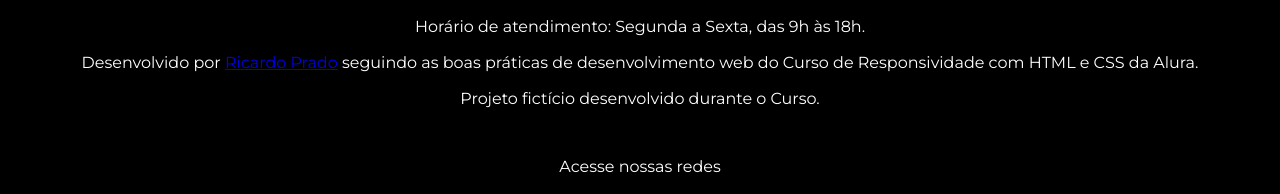
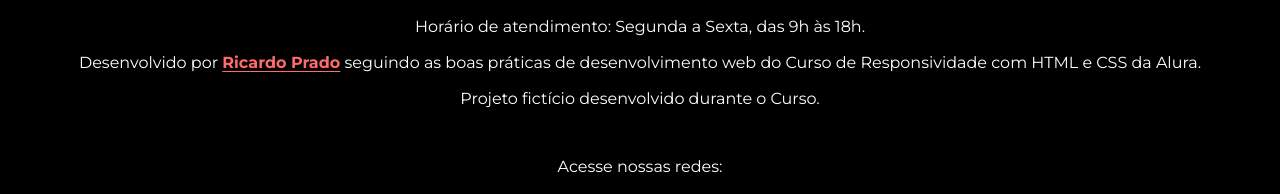
Before and after one commit to ricardoprado-dev/jornada-viagens, a plain HTML site: page index.html in a window 1280 px wide. Shown: the part 6717-6911 px from the top of the page. Drawn offline with Linux system fonts and the light colour scheme.

Commit message:
Adiciona cor ao meu nome no footer

```diff
--- a/css/footer.css
+++ b/css/footer.css
@@ -25,6 +25,23 @@
   line-height: 28px;
   font-weight: var(--text-weight);
   margin: 0 0 8px;
+}
+
+.main-footer .footer-content a,
+.main-footer .footer-content a:visited {
+  color: #ff6b6b;
+  font-weight: var(--title-weight);
+  text-decoration-thickness: 1px;
+  text-underline-offset: 3px;
+}
+
+.main-footer .footer-content a:hover {
+  color: var(--text-secondary-color);
+}
+
+.main-footer .footer-content a:focus-visible {
+  outline: 2px solid #ff6b6b;
+  outline-offset: 3px;
 }
 
 .main-footer .footer-social {
--- a/index.html
+++ b/index.html
@@ -334,7 +334,7 @@
         <p>Projeto fictício desenvolvido durante o Curso.</p>
       </div>
       <div class="footer-social">
-        <p>Acesse nossas redes</p>
+        <p>Acesse nossas redes:</p>
         <div class="footer-social-links">
           <a
             href="#"
```
